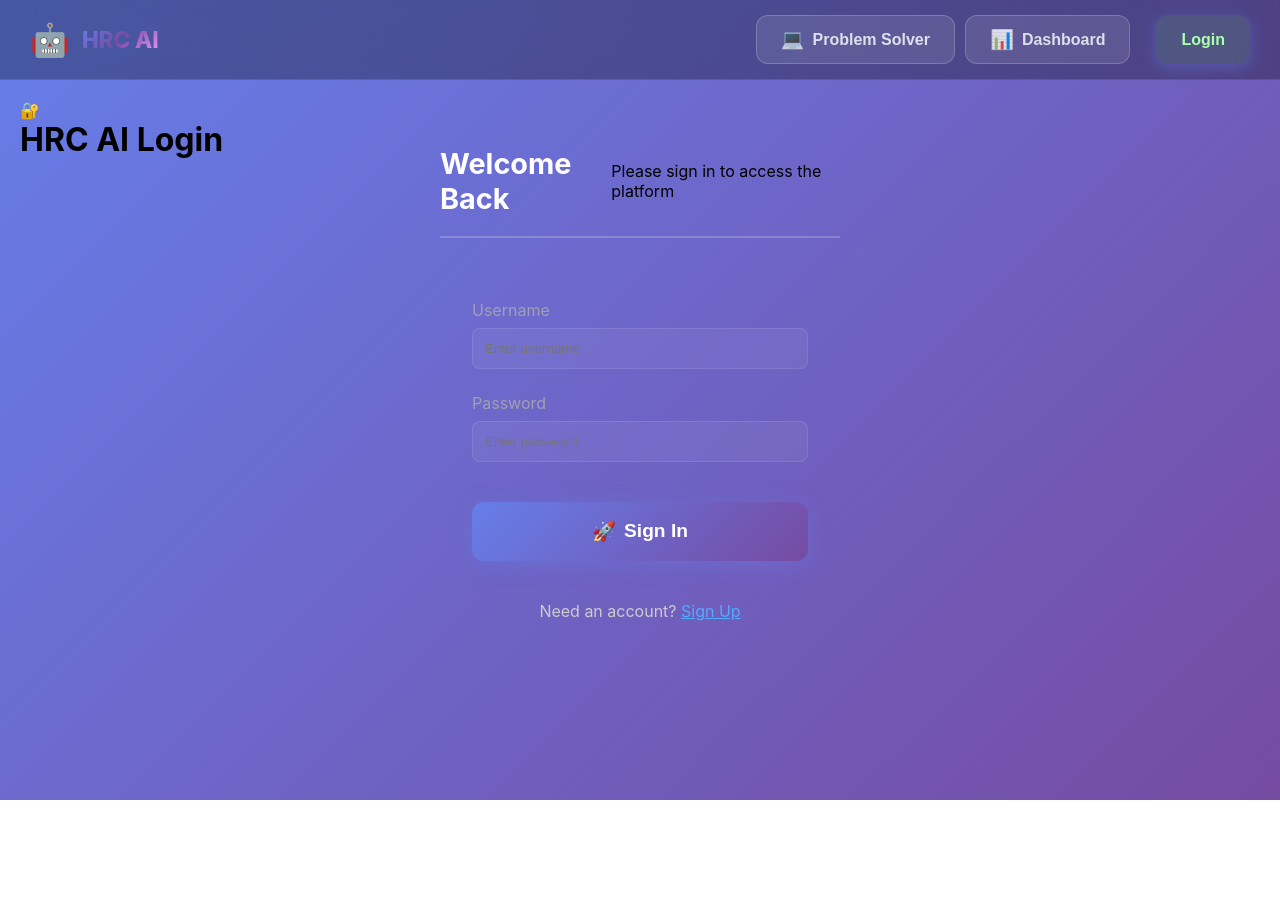
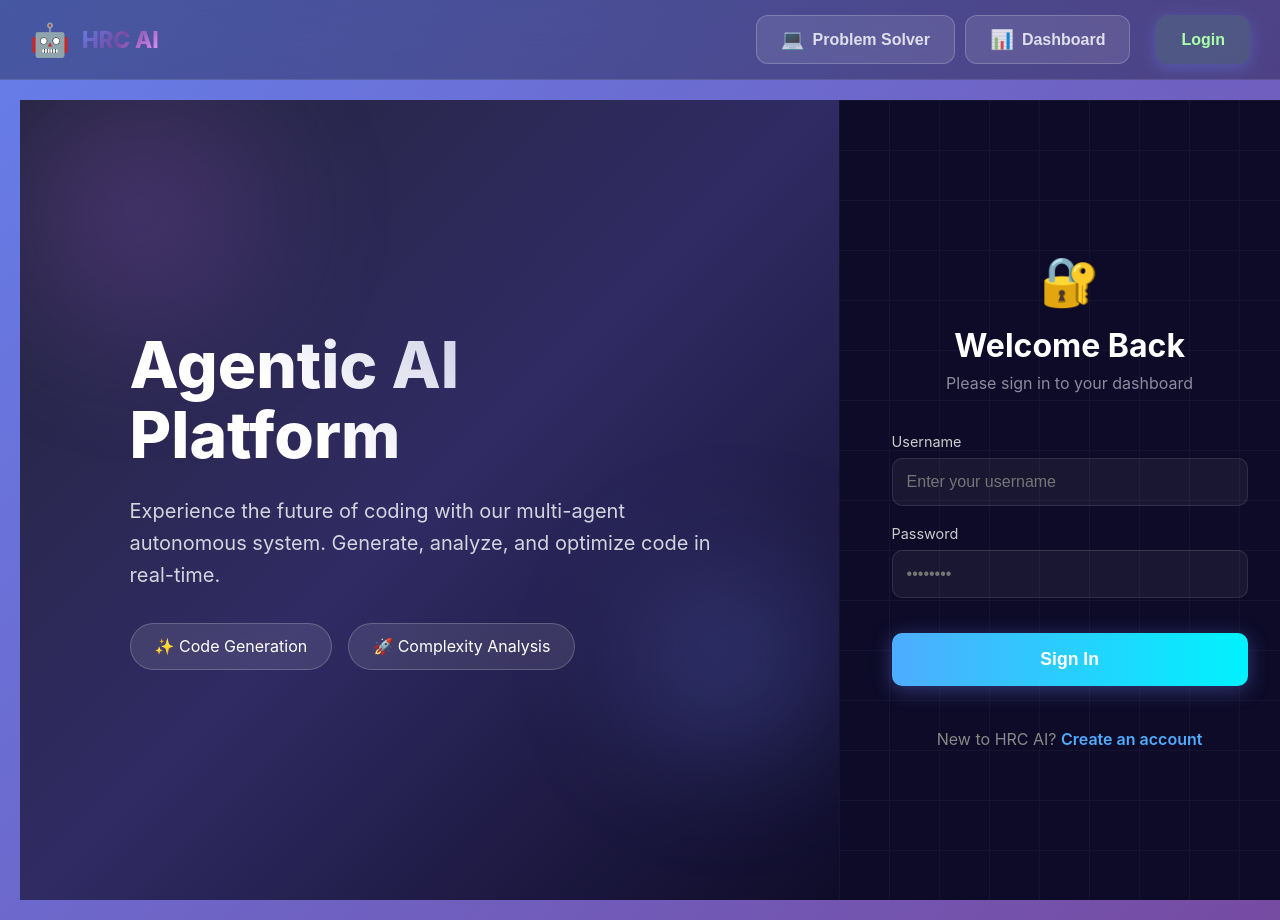
Before and after one commit to Harshavardhan123-cloud/agentic-ai-platform, a React (Vite) app in the folder frontend/: page / in a window 1280 px wide. Both pictures are taken after a click on the button "Login". Before the commit the page ends 800 px from the top, so only its background shows below. Built offline with nearby package versions, Linux system fonts and the light colour scheme; no server answers.

Commit message:
UI Polish: Full-screen Split Layout for Login Page

```diff
--- a/frontend/src/Login.jsx
+++ b/frontend/src/Login.jsx
@@ -1,6 +1,6 @@
 import React, { useState } from 'react';
 import { useAuth } from './AuthContext';
-import './ProblemSolver.css'; // Reuse existing styles for consistency
+import './ProblemSolver.css';
 
 const Login = ({ onSwitchToSignup }) => {
     const [username, setUsername] = useState('');
@@ -11,76 +11,203 @@ const Login = ({ onSwitchToSignup }) => {
     const handleSubmit = async (e) => {
         e.preventDefault();
         setError('');
-
         const result = await login(username, password);
-
         if (!result.success) {
             setError(result.error);
         }
     };
 
     return (
-        <div className="app-container">
-            <header className="app-header">
-                <div className="logo-container">
-                    <span className="logo-icon">🔐</span>
-                    <h1>HRC AI Login</h1>
+        <div style={{
+            display: 'flex',
+            height: '100vh',
+            width: '100vw',
+            overflow: 'hidden',
+            background: '#0f0c29'
+        }}>
+            {/* Left Side - AI Hero Section */}
+            <div style={{
+                flex: '1.5',
+                position: 'relative',
+                background: 'linear-gradient(135deg, #24243e 0%, #302b63 50%, #0f0c29 100%)',
+                display: 'flex',
+                flexDirection: 'column',
+                justifyContent: 'center',
+                alignItems: 'center',
+                color: 'white',
+                padding: '4rem',
+                overflow: 'hidden'
+            }}>
+                {/* Animated Background Elements */}
+                <div style={{
+                    position: 'absolute',
+                    top: '-10%',
+                    left: '-10%',
+                    width: '400px',
+                    height: '400px',
+                    background: 'radial-gradient(circle, rgba(118,75,162,0.4) 0%, rgba(0,0,0,0) 70%)',
+                    borderRadius: '50%',
+                    filter: 'blur(40px)',
+                    animation: 'float 6s ease-in-out infinite'
+                }} />
+                <div style={{
+                    position: 'absolute',
+                    bottom: '10%',
+                    right: '-5%',
+                    width: '300px',
+                    height: '300px',
+                    background: 'radial-gradient(circle, rgba(100,125,238,0.3) 0%, rgba(0,0,0,0) 70%)',
+                    borderRadius: '50%',
+                    filter: 'blur(50px)',
+                    animation: 'float 8s ease-in-out infinite reverse'
+                }} />
+
+                {/* Content */}
+                <div style={{ position: 'relative', zIndex: 10, maxWidth: '600px' }}>
+                    <div style={{
+                        fontSize: '4rem',
+                        fontWeight: '800',
+                        marginBottom: '1.5rem',
+                        lineHeight: '1.1',
+                        background: 'linear-gradient(45deg, #fff 30%, #a2a2d0 100%)',
+                        WebkitBackgroundClip: 'text',
+                        WebkitTextFillColor: 'transparent'
+                    }}>
+                        Agentic AI <br /> Platform
+                    </div>
+                    <p style={{
+                        fontSize: '1.25rem',
+                        lineHeight: '1.6',
+                        color: 'rgba(255,255,255,0.8)',
+                        marginBottom: '2rem'
+                    }}>
+                        Experience the future of coding with our multi-agent autonomous system.
+                        Generate, analyze, and optimize code in real-time.
+                    </p>
+                    <div style={{ display: 'flex', gap: '1rem' }}>
+                        <div style={{ padding: '0.8rem 1.5rem', background: 'rgba(255,255,255,0.1)', borderRadius: '50px', backdropFilter: 'blur(10px)', border: '1px solid rgba(255,255,255,0.2)' }}>
+                            ✨ Code Generation
+                        </div>
+                        <div style={{ padding: '0.8rem 1.5rem', background: 'rgba(255,255,255,0.1)', borderRadius: '50px', backdropFilter: 'blur(10px)', border: '1px solid rgba(255,255,255,0.2)' }}>
+                            🚀 Complexity Analysis
+                        </div>
+                    </div>
                 </div>
-            </header>
+            </div>
 
-            <main className="main-content" style={{ display: 'flex', justifyContent: 'center', alignItems: 'center', height: '60vh' }}>
-                <div className="solver-card" style={{ maxWidth: '400px', width: '100%' }}>
-                    <div className="card-header">
-                        <h2>Welcome Back</h2>
-                        <p>Please sign in to access the platform</p>
+            {/* Right Side - Login Form */}
+            <div style={{
+                flex: '1',
+                display: 'flex',
+                justifyContent: 'center',
+                alignItems: 'center',
+                background: 'rgba(15, 12, 41, 0.95)',
+                position: 'relative'
+            }}>
+                {/* Decorative Grid/Lines */}
+                <div style={{
+                    position: 'absolute',
+                    top: 0,
+                    left: 0,
+                    right: 0,
+                    bottom: 0,
+                    backgroundImage: 'linear-gradient(rgba(255, 255, 255, 0.03) 1px, transparent 1px), linear-gradient(90deg, rgba(255, 255, 255, 0.03) 1px, transparent 1px)',
+                    backgroundSize: '50px 50px',
+                    pointerEvents: 'none'
+                }} />
+
+                <div style={{
+                    width: '100%',
+                    maxWidth: '420px',
+                    padding: '2rem',
+                    position: 'relative',
+                    zIndex: 10
+                }}>
+                    <div style={{ textAlign: 'center', marginBottom: '2.5rem' }}>
+                        <div style={{ fontSize: '3rem', marginBottom: '1rem' }}>🔐</div>
+                        <h2 style={{ fontSize: '2rem', fontWeight: 'bold', color: 'white', marginBottom: '0.5rem' }}>Welcome Back</h2>
+                        <p style={{ color: '#8b8b9e' }}>Please sign in to your dashboard</p>
                     </div>
 
-                    <form onSubmit={handleSubmit} style={{ padding: '2rem', display: 'flex', flexDirection: 'column', gap: '1.5rem' }}>
+                    <form onSubmit={handleSubmit} style={{ display: 'flex', flexDirection: 'column', gap: '1.2rem' }}>
                         {error && (
-                            <div className="error-banner" style={{ display: 'flex', alignItems: 'center', gap: '0.5rem', color: '#ff4444', background: 'rgba(255, 68, 68, 0.1)', padding: '1rem', borderRadius: '8px' }}>
-                                <span>⚠️</span>
-                                {error}
+                            <div style={{
+                                padding: '12px',
+                                borderRadius: '8px',
+                                background: 'rgba(255, 68, 68, 0.15)',
+                                border: '1px solid rgba(255, 68, 68, 0.3)',
+                                color: '#ff6b6b',
+                                display: 'flex',
+                                alignItems: 'center',
+                                gap: '10px'
+                            }}>
+                                <span>⚠️</span> {error}
                             </div>
                         )}
 
-                        <div className="input-group">
-                            <label style={{ color: '#a0a0b0', marginBottom: '0.5rem', display: 'block' }}>Username</label>
+                        <div>
+                            <label style={{ display: 'block', color: '#ccc', marginBottom: '0.5rem', fontSize: '0.9rem' }}>Username</label>
                             <input
                                 type="text"
                                 value={username}
                                 onChange={(e) => setUsername(e.target.value)}
-                                className="problem-input"
-                                placeholder="Enter username"
-                                style={{ width: '100%', padding: '12px', background: 'rgba(255, 255, 255, 0.05)', border: '1px solid rgba(255, 255, 255, 0.1)', color: 'white', borderRadius: '8px' }}
+                                placeholder="Enter your username"
+                                style={{
+                                    width: '100%',
+                                    padding: '14px',
+                                    background: 'rgba(255, 255, 255, 0.05)',
+                                    border: '1px solid rgba(255, 255, 255, 0.1)',
+                                    borderRadius: '10px',
+                                    color: 'white',
+                                    fontSize: '1rem',
+                                    outline: 'none',
+                                    transition: 'all 0.3s'
+                                }}
                             />
                         </div>
 
-                        <div className="input-group">
-                            <label style={{ color: '#a0a0b0', marginBottom: '0.5rem', display: 'block' }}>Password</label>
+                        <div>
+                            <label style={{ display: 'block', color: '#ccc', marginBottom: '0.5rem', fontSize: '0.9rem' }}>Password</label>
                             <input
                                 type="password"
                                 value={password}
                                 onChange={(e) => setPassword(e.target.value)}
-                                className="problem-input"
-                                placeholder="Enter password"
-                                style={{ width: '100%', padding: '12px', background: 'rgba(255, 255, 255, 0.05)', border: '1px solid rgba(255, 255, 255, 0.1)', color: 'white', borderRadius: '8px' }}
+                                placeholder="••••••••"
+                                style={{
+                                    width: '100%',
+                                    padding: '14px',
+                                    background: 'rgba(255, 255, 255, 0.05)',
+                                    border: '1px solid rgba(255, 255, 255, 0.1)',
+                                    borderRadius: '10px',
+                                    color: 'white',
+                                    fontSize: '1rem',
+                                    outline: 'none',
+                                    transition: 'all 0.3s'
+                                }}
                             />
                         </div>
 
                         <button
                             type="submit"
                             className="generate-btn"
-                            style={{ marginTop: '1rem', display: 'flex', justifyContent: 'center', alignItems: 'center', gap: '0.5rem' }}
+                            style={{
+                                marginTop: '1rem',
+                                background: 'linear-gradient(90deg, #4facfe 0%, #00f2fe 100%)',
+                                border: 'none',
+                                padding: '16px',
+                                fontSize: '1.1rem',
+                                borderRadius: '10px'
+                            }}
                         >
-                            <span>🚀</span> Sign In
+                            Sign In
                         </button>
 
-                        <div style={{ textAlign: 'center', marginTop: '1rem', color: '#ccc' }}>
-                            Need an account? <span onClick={onSwitchToSignup} style={{ color: '#4facfe', cursor: 'pointer', textDecoration: 'underline' }}>Sign Up</span>
+                        <div style={{ textAlign: 'center', marginTop: '1.5rem', color: '#888' }}>
+                            New to HRC AI? <span onClick={onSwitchToSignup} style={{ color: '#4facfe', cursor: 'pointer', fontWeight: '600' }}>Create an account</span>
                         </div>
                     </form>
                 </div>
-            </main>
+            </div>
         </div>
     );
 };
```
